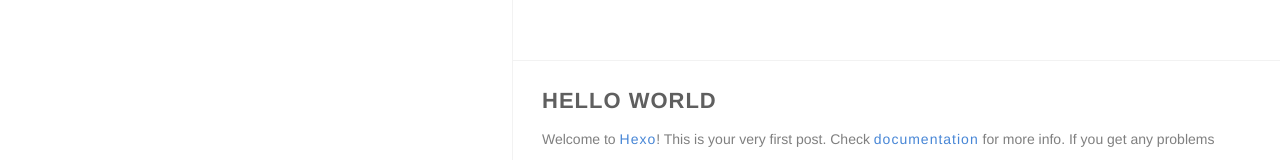
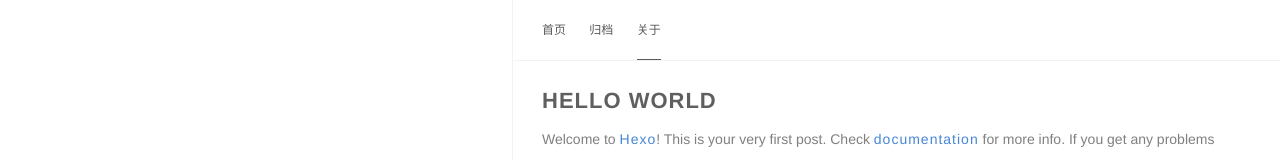
Before and after one commit to ZhangRyze/zhangRyze.github.io, a plain HTML site: page 2018/03/01/hello-world/index.html in a window 1280 px wide. Shown: the top 160 px of the page. Drawn offline with Linux system fonts and the light colour scheme.

Commit message:
Site updated: 2018-03-07 18:59:00

```diff
--- a/2018/03/01/hello-world/index.html
+++ b/2018/03/01/hello-world/index.html
@@ -57,6 +57,24 @@
     <div class="main">
         <div class="page-top animated fadeInDown">
     <div class="nav">
+
+            <li>
+
+                    <a href="/">首页</a>
+
+            </li>
+
+            <li>
+
+                    <a href="/archives">归档</a>
+
+            </li>
+
+            <li>
+
+                    <a class="current" href="/about">关于</a>
+
+            </li>
 
     </div>
     <div class="information">
```
Also changed, not shown: 2018/03/01/hexo-尝试/index.html (+18 -0 lines), 2018/03/06/hexo测试/index.html (+18 -0 lines), about/index.html (+18 -0 lines), archives/index.html (+18 -0 lines), categories/12/index.html (+18 -0 lines), categories/sad/index.html (+18 -0 lines), index.html (+18 -0 lines), tags/asda/index.html (+18 -0 lines).
